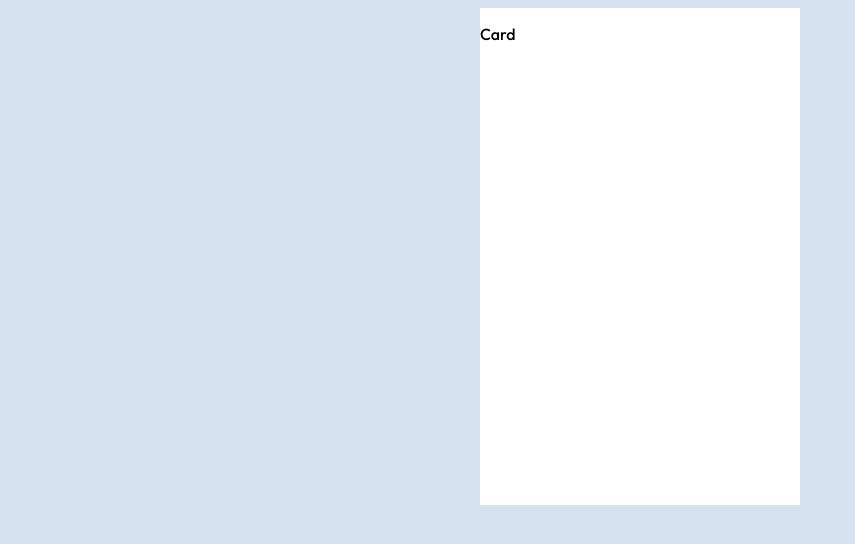
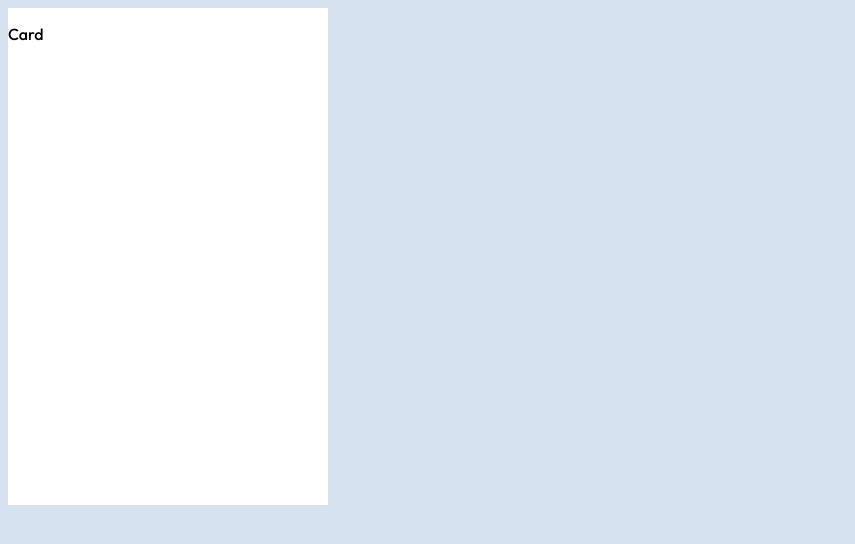
Before and after one commit to i-prkr/qr-code, a plain HTML site: page index.html in a window 1280 px wide. Shown: the whole page, without its empty margins (0-855 px from the left). Drawn offline with Linux system fonts and the light colour scheme.

Commit message:
added flexbox fix

```diff
--- a/index.css
+++ b/index.css
@@ -14,12 +14,11 @@ body {
     font-family: Outfit-400;
     background-color: hsl(212, 45%, 89%);
     display: flex;
-    justify-content: center;
-    align-items: center;
 }
 
 .card {
     background-color: hsl(0, 0%, 100%);
     width: 320px;
     height: 497px;
+    align-self: center;
 }
```
